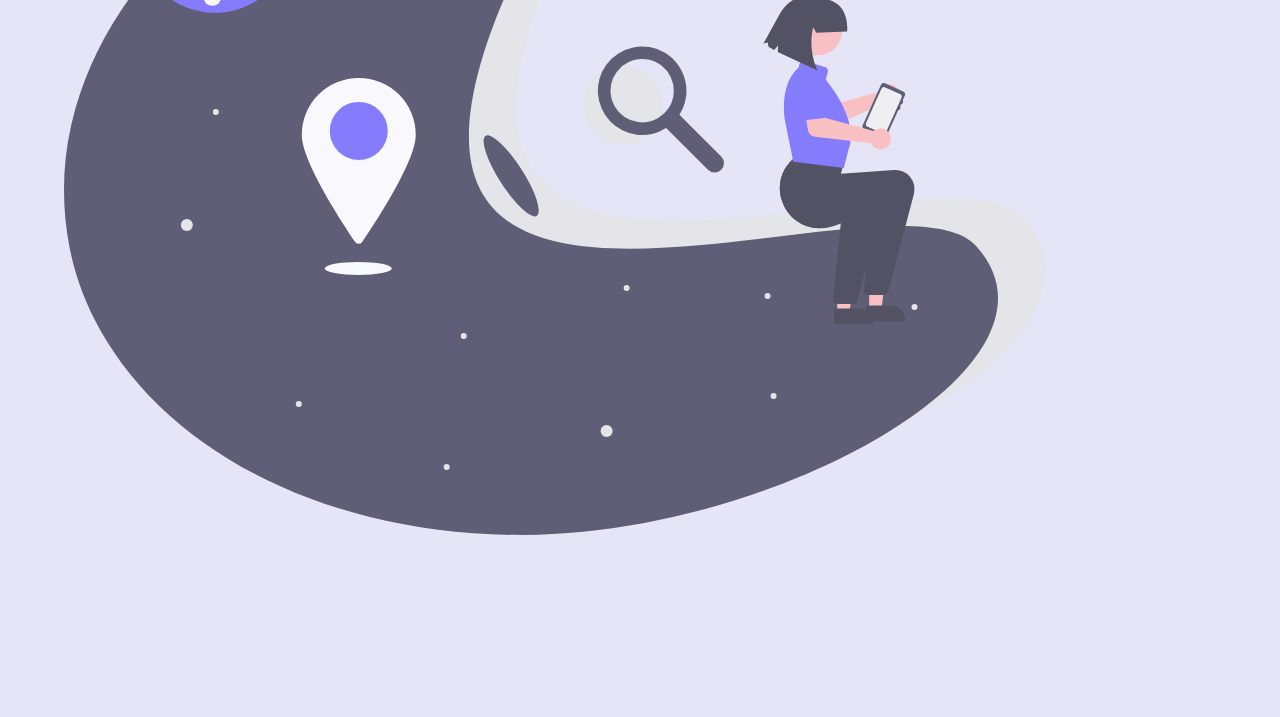
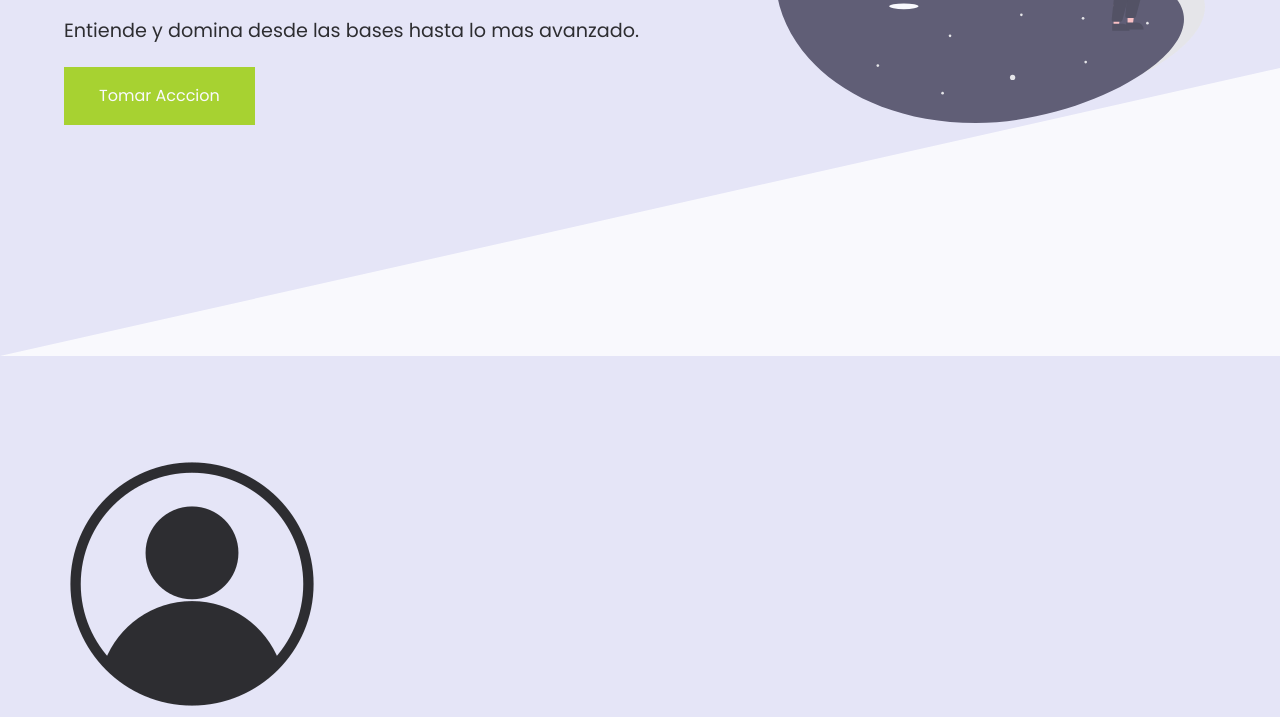
Before and after one commit to Jhonatanisai8/demo-web-cursos, a plain HTML site: page index.html in a window 1280 px wide. Shown: the part 444-1161 px from the top of the page. Drawn offline with Linux system fonts and the light colour scheme.

Commit message:
add hero styles to enhance the visual layout

```diff
--- /dev/null
+++ b/css/hero.style.css
@@ -0,0 +1,63 @@
+:root {
+    --color-primario: #98CE00;
+    --color-title: #001011;
+    --align-title: left;
+    --padding-container: 100px 0;
+    --with-container: 90%;
+    --max-width-container: 1200px;
+    --color-btn: #98CE00;
+    --text-btn: #757780;
+    --padding-btn: 20px 35px;
+    --height-shape: 18em;
+}
+
+.hero {
+    /* border: 1px solid black; */
+    height: 100vh;
+    min-width: 500px;
+    position: relative;
+    --padding-container: 0;
+}
+
+.hero::after {
+    content: "";
+    display: block;
+    position: absolute;
+    height: var(--height-shape);
+    width: 100%;
+    bottom: 0;
+    left: 0;
+    background-color: #fff;
+    z-index: -1;
+    clip-path: polygon(0 100%,100% 100%,100% 0);
+}
+.hero__container {
+    /* border: 1px solid black; */
+    display: grid;
+    height: 100%;
+    grid-template-columns: 3fr 2fr;
+    place-items: center;
+    gap: 20px;
+}
+
+.hero__img {
+    width: 95%;
+}
+
+.hero__title {
+    font-size: 4rem;
+}
+
+.hero__copy {
+    font-size: 1.2rem;
+    margin: 25px 0;
+}
+
+.hero__cta {
+    display: inline-block;
+    background: var(--color-btn);
+    color: #fff;
+    padding: var(--padding-btn);
+    text-align: center;
+    text-decoration: none;
+}
--- a/index.html
+++ b/index.html
@@ -11,6 +11,7 @@
     </style>
     <link rel="stylesheet" href="css/style.css">
     <link rel="stylesheet" href="css/normalize.css">
+    <link rel="stylesheet" href="css/hero.style.css">
 </head>
 
 <body>
```
